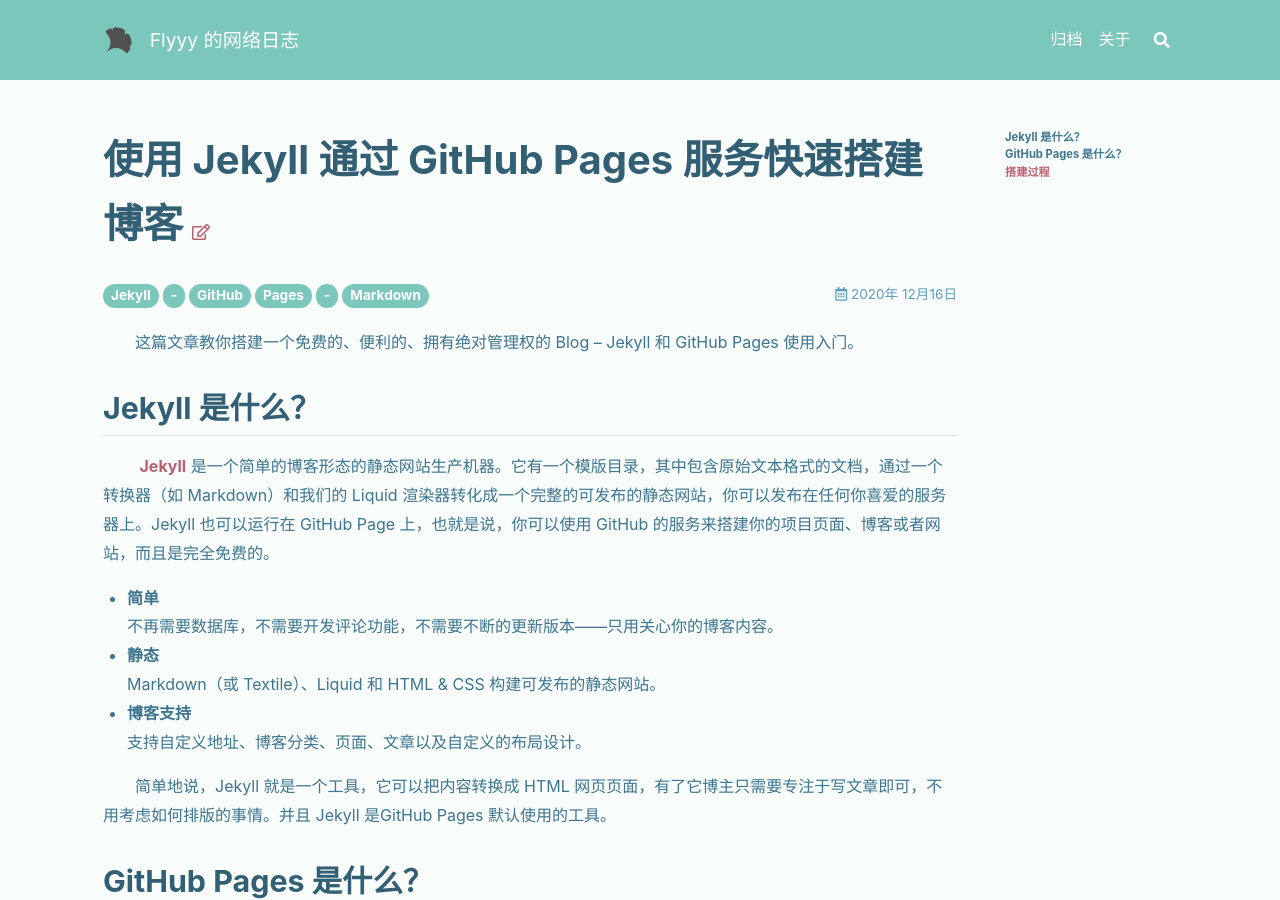
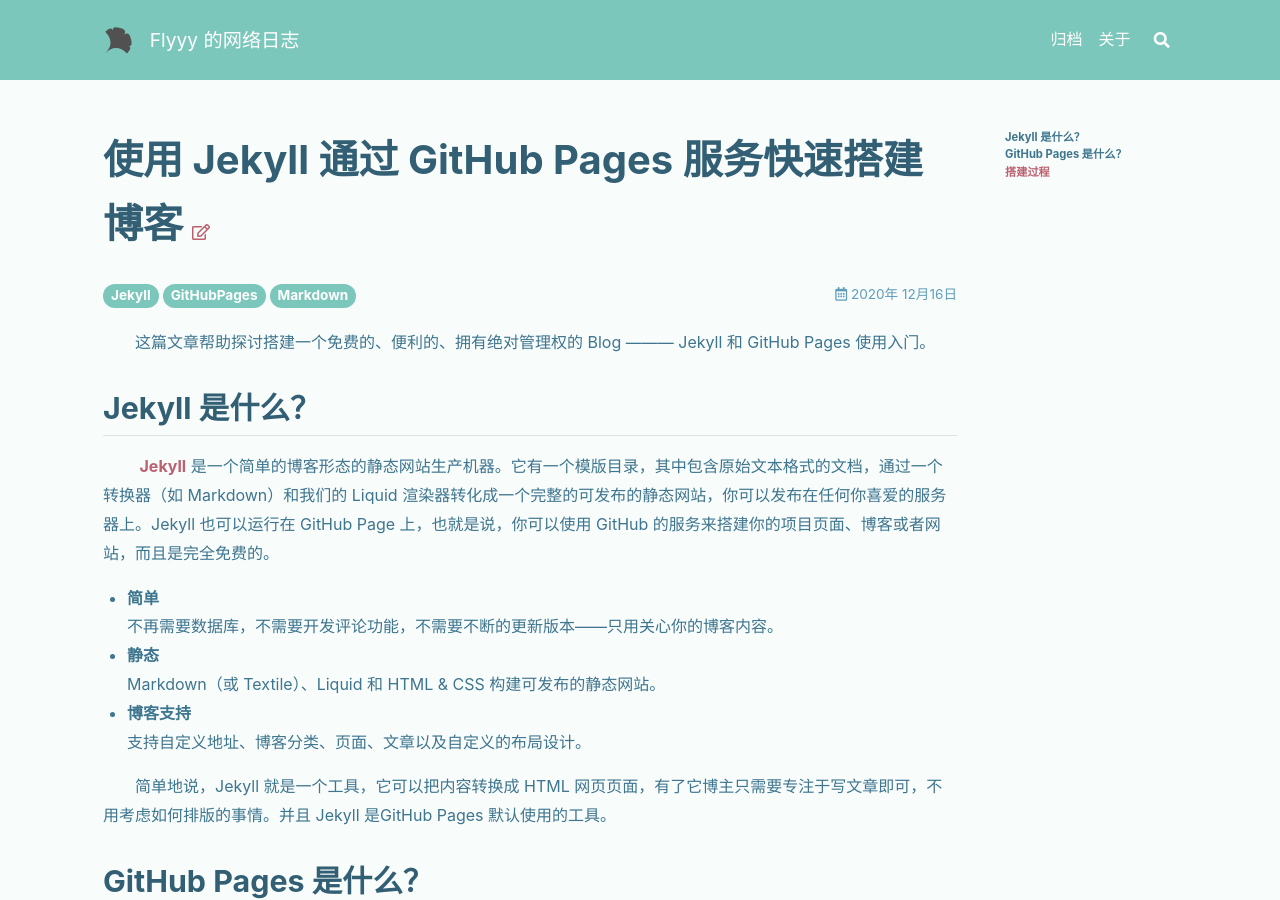
Before and after one commit to inpure/inpure.github.io, a Jekyll site: the page built from _posts/2020-12-16-使用 Jekyll 通过 GitHub Pages 服务搭建博客.md, in a window 1280 px wide and 900 px high. Built offline with Jekyll 4.4.1, drawn with Linux system fonts in a browser that asks for light colours; nearby versions of some CDN libraries.

Commit message:
编辑文章

```diff
--- a/_config.yml
+++ b/_config.yml
@@ -28,7 +28,7 @@ description: > # this means to ignore newlines until "Language & timezone"
 ## => Language and Timezone
 ##############################
 lang: zh # the language of your site, default as "en"
-timezone: Asia/Shanghai # see https://en.wikipedia.org/wiki/List_of_tz_database_time_zones for the available values
+timezone: # see https://en.wikipedia.org/wiki/List_of_tz_database_time_zones for the available values
 
 
 ## => Author and Social
--- a/_posts/2020-12-16-使用 Jekyll 通过 GitHub Pages 服务搭建博客.md
+++ b/_posts/2020-12-16-使用 Jekyll 通过 GitHub Pages 服务搭建博客.md
@@ -1,8 +1,13 @@
 ---
 title: 使用 Jekyll 通过 GitHub Pages 服务快速搭建博客
-tags: Jekyll - GitHub Pages - Markdown
+tags: Jekyll GitHubPages Markdown
 ---
-&emsp;&emsp;这篇文章教你搭建一个免费的、便利的、拥有绝对管理权的 Blog -- Jekyll 和 GitHub Pages 使用入门。
+
+
+&emsp;&emsp;这篇文章帮助探讨搭建一个免费的、便利的、拥有绝对管理权的 Blog ——— Jekyll 和 GitHub Pages 使用入门。
+
+<!--more-->
+
 ## Jekyll 是什么？
 &emsp;&emsp; [Jekyll](http://jekyllcn.com/) 是一个简单的博客形态的静态网站生产机器。它有一个模版目录，其中包含原始文本格式的文档，通过一个转换器（如 Markdown）和我们的 Liquid 渲染器转化成一个完整的可发布的静态网站，你可以发布在任何你喜爱的服务器上。Jekyll 也可以运行在 GitHub Page 上，也就是说，你可以使用 GitHub 的服务来搭建你的项目页面、博客或者网站，而且是完全免费的。
 - **简单**
```
Also changed, not shown: 3 other files.
